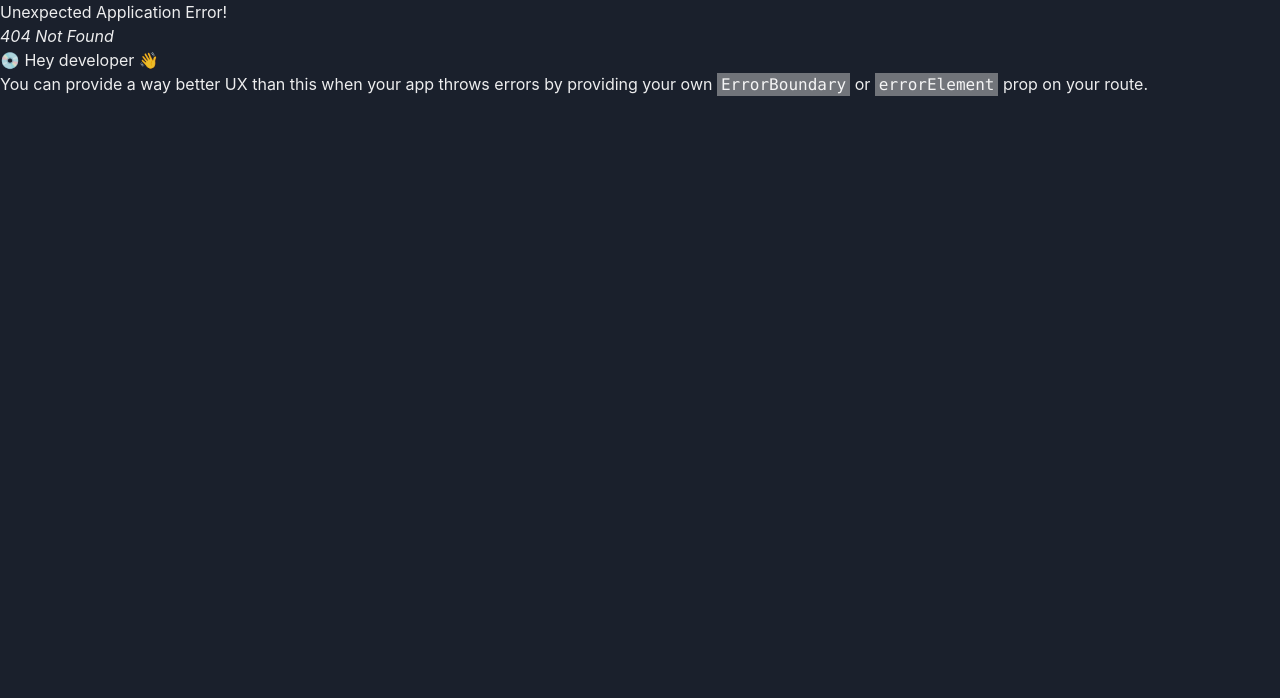
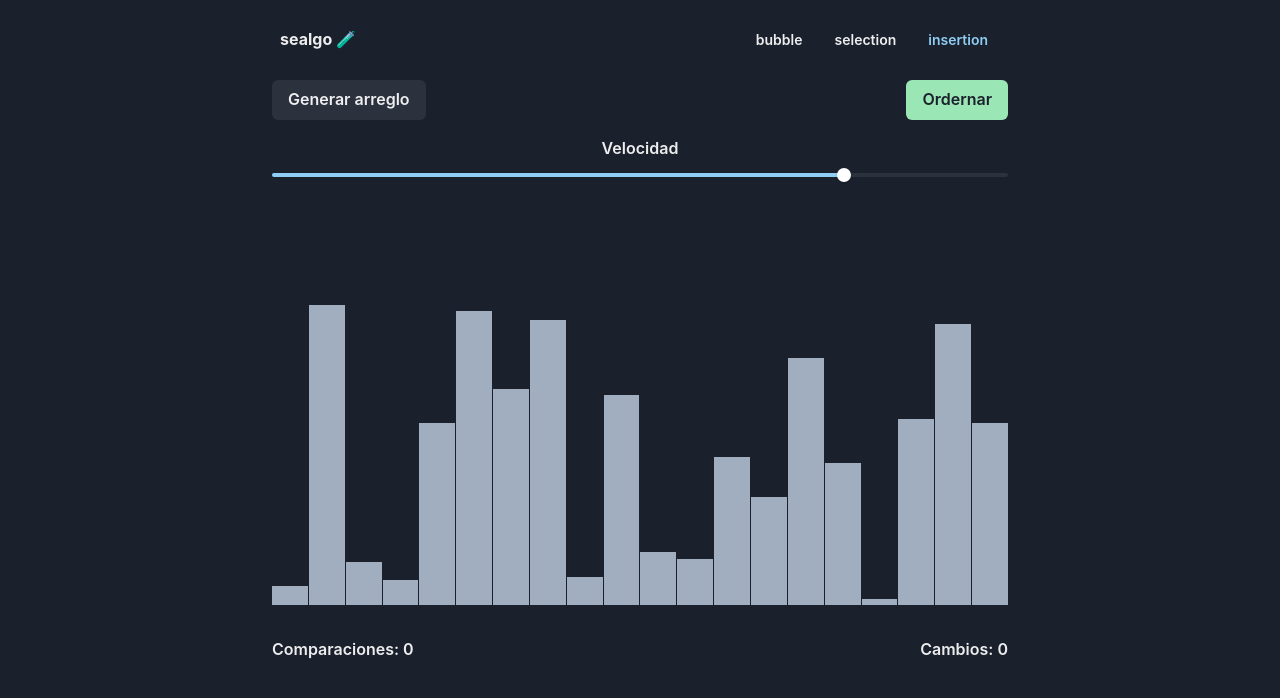
Before and after one commit to soamati/sealgo, a React (Vite) app: page /insertion in a window 1280 px wide. Before the commit this address had no page. Shown: the top 698 px of the page. Built offline with nearby package versions, Linux system fonts and the light colour scheme.

Commit message:
add InsertionSort :fire:

```diff
--- a/src/App.tsx
+++ b/src/App.tsx
@@ -1,6 +1,7 @@
 import React from "react";
 import BubbleSort from "./sorting/bubble/BubbleSort";
 import SelectionSort from "./sorting/selection/SelectionSort";
+import InsertionSort from "./sorting/insertion/InsertionSort";
 import { createBrowserRouter, RouterProvider } from "react-router-dom";
 
 const router = createBrowserRouter([
@@ -16,6 +17,10 @@ const router = createBrowserRouter([
     path: "/selection",
     element: <SelectionSort />,
   },
+  {
+    path: "/insertion",
+    element: <InsertionSort />,
+  },
 ]);
 
 function App() {
--- a/src/components/MainLayout.tsx
+++ b/src/components/MainLayout.tsx
@@ -1,8 +1,10 @@
 import React, { PropsWithChildren } from "react";
 import { Flex, HStack, Button, Heading } from "@chakra-ui/react";
-import { Link } from "react-router-dom";
+import { Link, useLocation } from "react-router-dom";
 
 const MainLayout = ({ children }: PropsWithChildren) => {
+  const { pathname } = useLocation();
+
   return (
     <Flex flexDir="column" minH="100vh" mx="auto" maxW="container.md" p="4">
       <HStack justify="space-between" p="2" mb="4">
@@ -10,13 +12,30 @@ const MainLayout = ({ children }: PropsWithChildren) => {
 
         <HStack>
           <Link to="/bubble">
-            <Button size="sm" variant="ghost" colorScheme="yellow">
+            <Button
+              size="sm"
+              variant="ghost"
+              colorScheme={pathname === "/bubble" ? "blue" : "gray"}
+            >
               bubble
             </Button>
           </Link>
           <Link to="/selection">
-            <Button size="sm" variant="ghost" colorScheme="teal">
+            <Button
+              size="sm"
+              variant="ghost"
+              colorScheme={pathname === "/selection" ? "blue" : "gray"}
+            >
               selection
+            </Button>
+          </Link>
+          <Link to="/insertion">
+            <Button
+              size="sm"
+              variant="ghost"
+              colorScheme={pathname === "/insertion" ? "blue" : "gray"}
+            >
+              insertion
             </Button>
           </Link>
         </HStack>
--- a/src/context/SpeedProvider.tsx
+++ b/src/context/SpeedProvider.tsx
@@ -7,10 +7,10 @@ const speeds = {
   3: 700,
   4: 600,
   5: 500,
-  6: 400,
-  7: 300,
-  8: 200,
-  9: 100,
+  6: 200,
+  7: 100,
+  8: 50,
+  9: 10,
 };
 
 export type Level = keyof typeof speeds;
--- /dev/null
+++ b/src/sorting/insertion/InsertionSort.tsx
@@ -0,0 +1,132 @@
+import React from "react";
+import { useDataContext } from "@/context/DataProvider";
+import { useSpeedContext } from "@/context/SpeedProvider";
+import {
+  Box,
+  Stack,
+  HStack,
+  Button,
+  Center,
+  Flex,
+  Text,
+} from "@chakra-ui/react";
+import useInterval from "@/hooks/useInterval";
+import useInsertionSort from "./useInsertionSort";
+import MainLayout from "@/components/MainLayout";
+import SpeedControl from "@/components/SpeedControl";
+
+const InsertionSort = () => {
+  const { speed } = useSpeedContext();
+  const { data, generate } = useDataContext();
+
+  const { step, next, isDone, reset } = useInsertionSort(data.numbers);
+  const { start, pause, isActive } = useInterval(next, speed);
+
+  React.useEffect(() => {
+    if (isDone) {
+      pause();
+    }
+  }, [isDone, pause]);
+
+  const onReset = () => {
+    pause();
+    reset();
+  };
+
+  const onGenerate = () => {
+    onReset();
+    generate();
+  };
+
+  const getColor = React.useCallback(
+    (idx: number): string => {
+      let color = "gray.400";
+      if (!step) return color;
+
+      if (idx <= step.compared) color = "green.400";
+
+      switch (step.phase) {
+        case "starting":
+          if (idx === step.compared) color = "orange.400";
+          break;
+        case "pivoting":
+          if (idx === step.pivot || idx === step.pivot + 1) color = "red.400";
+          break;
+        case "placing":
+          if (idx === step.pivot) color = "yellow.400";
+          break;
+      }
+
+      return color;
+    },
+    [step]
+  );
+
+  return (
+    <MainLayout>
+      <Stack spacing="4">
+        <HStack justify="space-between">
+          <Button onClick={onGenerate}>Generar arreglo</Button>
+
+          {isDone ? (
+            <Button onClick={onReset}>Reiniciar</Button>
+          ) : !isActive ? (
+            <Button onClick={start} colorScheme="green">
+              Ordernar
+            </Button>
+          ) : (
+            <Button onClick={pause} colorScheme="red">
+              Pausa
+            </Button>
+          )}
+        </HStack>
+
+        <SpeedControl />
+      </Stack>
+
+      <Center flex="1">
+        <Stack w="full" spacing="8">
+          {step !== null ? (
+            <Flex h="300px" w="full" align="end" gap="1px">
+              {step.partial.map((num, idx) => (
+                <Box
+                  rounded="sm"
+                  key={idx}
+                  h={`${
+                    ((step.phase === "pivoting" && idx === step.pivot + 1
+                      ? step.comparedValue
+                      : num) /
+                      data.max) *
+                    100
+                  }%`}
+                  bg={isDone ? "green.400" : getColor(idx)}
+                  flex="1"
+                />
+              ))}
+            </Flex>
+          ) : (
+            <Flex h="300px" w="full" align="end" gap="1px">
+              {data.numbers.map((num, idx) => (
+                <Box
+                  key={idx}
+                  h={`${(num / data.max) * 100}%`}
+                  bg="gray.400"
+                  flex="1"
+                />
+              ))}
+            </Flex>
+          )}
+
+          <HStack justify="space-between">
+            <Text fontWeight="semibold">
+              Comparaciones: {step ? step.comparisons : 0}
+            </Text>
+            <Text fontWeight="semibold">Cambios: {step ? step.swaps : 0}</Text>
+          </HStack>
+        </Stack>
+      </Center>
+    </MainLayout>
+  );
+};
+
+export default InsertionSort;
--- /dev/null
+++ b/src/sorting/insertion/generator.ts
@@ -0,0 +1,65 @@
+type Step = {
+  partial: number[];
+
+  compared: number;
+  comparedValue: number;
+
+  pivot: number;
+  phase: "starting" | "pivoting" | "placing";
+
+  comparisons: number;
+  swaps: number;
+};
+
+const defaultStep: Step = {
+  partial: [],
+  compared: 0,
+  comparedValue: 0,
+  pivot: 0,
+  phase: "starting",
+  comparisons: 1,
+  swaps: 0,
+};
+
+function* insertionGenerator(initial: number[]) {
+  const partial = [...initial];
+  const step = { ...defaultStep };
+
+  for (let i = 1; i < partial.length; i++) {
+    const compared = partial[i];
+    let pivot = i - 1; // sorted portion last index
+
+    step.phase = "starting";
+    step.compared = i;
+    step.comparedValue = partial[i];
+    step.pivot = pivot;
+    step.partial = [...partial];
+    yield { ...step };
+
+    while (pivot >= 0 && partial[pivot] > compared) {
+      partial[pivot + 1] = partial[pivot];
+      pivot--;
+
+      step.phase = "pivoting";
+      step.pivot = pivot;
+      step.partial = [...partial];
+      step.swaps += 1;
+      step.comparisons += 1;
+      yield { ...step };
+    }
+
+    if (pivot !== i - 1) {
+      partial[pivot + 1] = compared;
+      step.swaps += 1;
+    }
+
+    step.phase = "placing";
+    step.pivot = pivot + 1;
+    step.partial = [...partial];
+    yield { ...step };
+  }
+
+  return null;
+}
+
+export default insertionGenerator;
--- /dev/null
+++ b/src/sorting/insertion/useInsertionSort.ts
@@ -0,0 +1,13 @@
+import useGenerator from "@/hooks/useGenerator";
+import insertionGenerator from "./generator";
+
+function useInsertionSort(initial: number[]) {
+  const { step, isDone, next, reset } = useGenerator(
+    () => insertionGenerator(initial),
+    [initial]
+  );
+
+  return { step, next, isDone, reset };
+}
+
+export default useInsertionSort;
```
